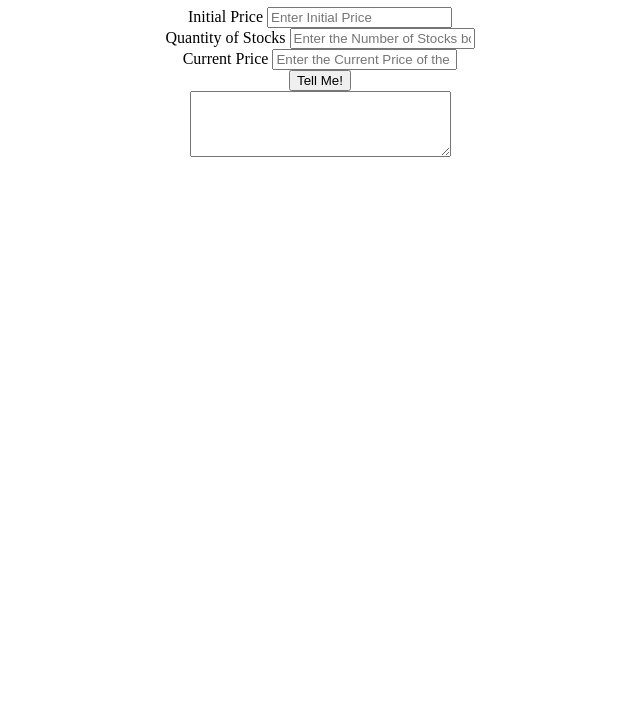
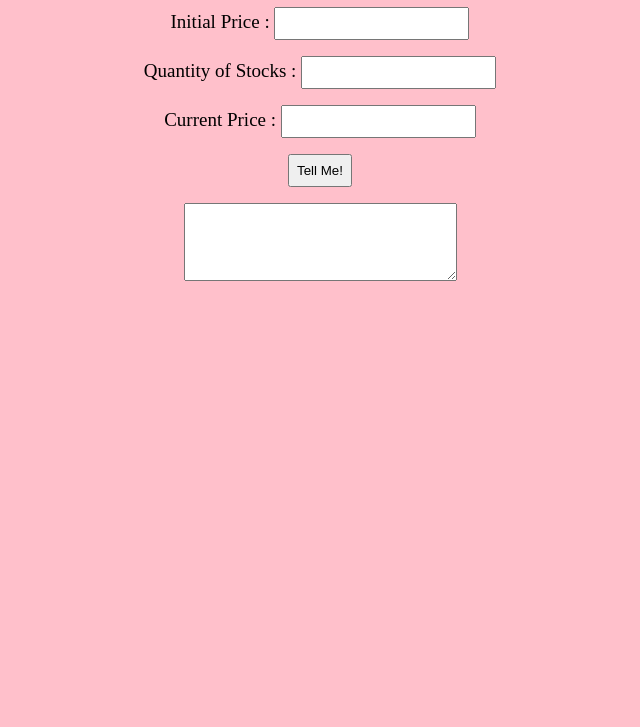
Before and after one commit to mehreenZahid/neogcamp-lesson-10, a plain HTML site: page index.html in a window 1280 px wide. Shown: the part 73-800 px from the top of the page, without its empty margins (320-960 px from the left). Drawn offline with Linux system fonts and the light colour scheme.

Commit message:
css added

```diff
--- a/index.html
+++ b/index.html
@@ -11,18 +11,18 @@
 
     <main>
         <label for="initial-price">
-            Initial Price
-            <input type="text" placeholder="Enter Initial Price" id="initial-price">
+            Initial Price :
+            <input type="text"  id="initial-price">
         </label>
 
         <label for="stocks-quantity">
-            Quantity of Stocks
-            <input type="text" placeholder="Enter the Number of Stocks bought" id="stocks-quantity">
+            Quantity of Stocks :
+            <input type="text"  id="stocks-quantity">
         </label>
 
         <label for="current-price">
-            Current Price
-            <input type="text" placeholder="Enter the Current Price of the Stocks" id="current-price">
+            Current Price :
+            <input type="text"  id="current-price">
         </label>
 
         <button id="submit-btn">Tell Me!</button>
--- a/script.js
+++ b/script.js
@@ -19,13 +19,13 @@ function calculateProfitAndLoss(initial, quantity, current){
         var loss = (initial - current)*quantity
         var lossPercentage = (loss/initial)*100
 
-        showOutput(`Your loss is ${loss} and the loss percentage is ${lossPercentage}%`)
+        showOutput(`😞 Your loss is ${loss} and the loss percentage is ${lossPercentage}%`)
     }
     else if(current > initial){
         var profit = (current - initial)*quantity
         var profitPercentage = (profit/initial)*100
 
-        showOutput(`Your profit is ${profit} and the profit percentage is ${profitPercentage}%`)
+        showOutput(`😄 Your profit is ${profit} and the profit percentage is ${profitPercentage}%`)
     }
     else{
         showOutput("No profit or loss")
--- a/styles.css
+++ b/styles.css
@@ -1,7 +1,24 @@
 body{
     text-align: center;
+    background-color: pink;
 }
 
 label{
     display: block;
+    margin: 1rem;
+    font-size: 19px;
 }
+
+input{
+    padding: 7px;
+
+}
+
+button{
+    padding: 7px;
+    margin-bottom: 1rem;
+}
+
+textarea{
+    padding: 8px;
+}
```
